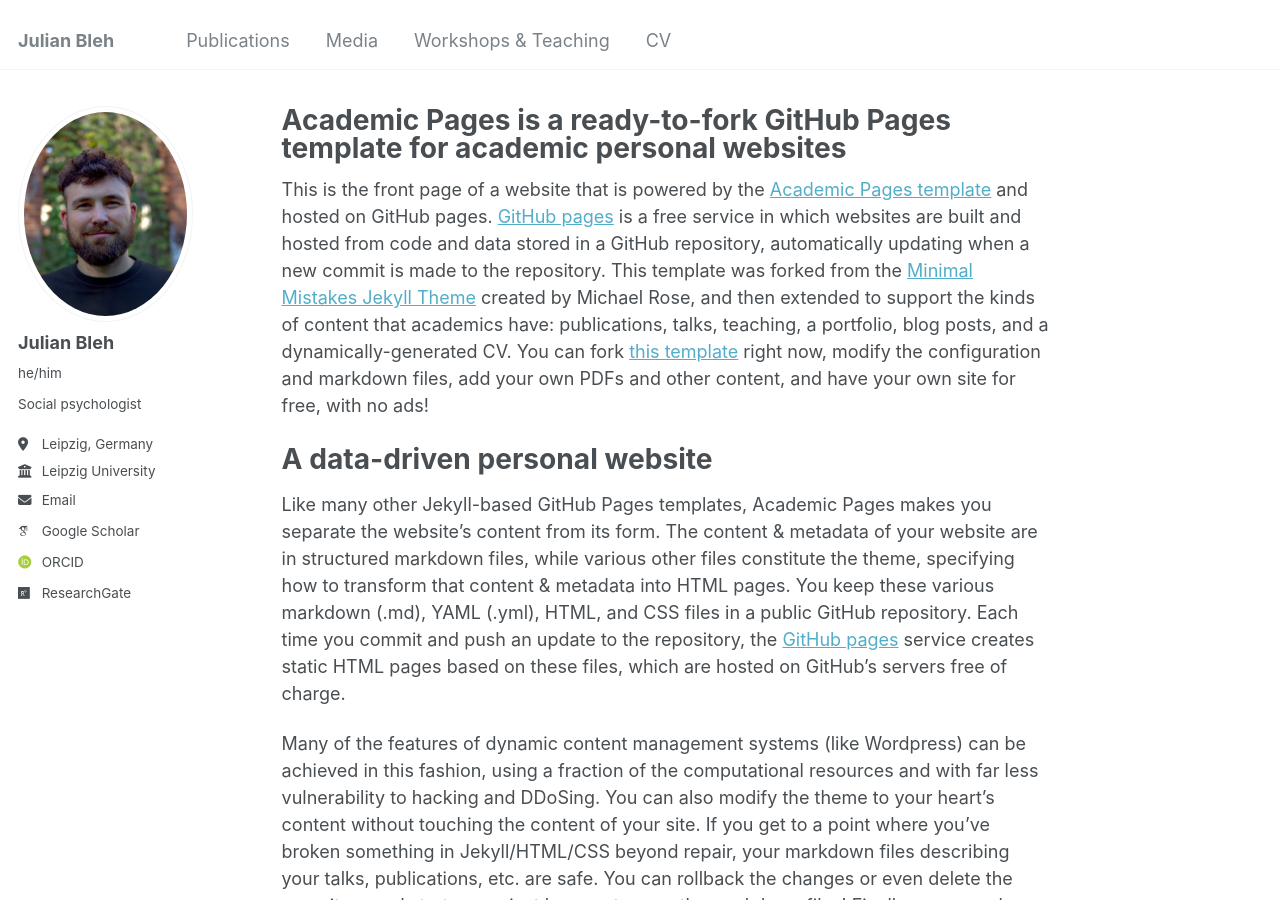
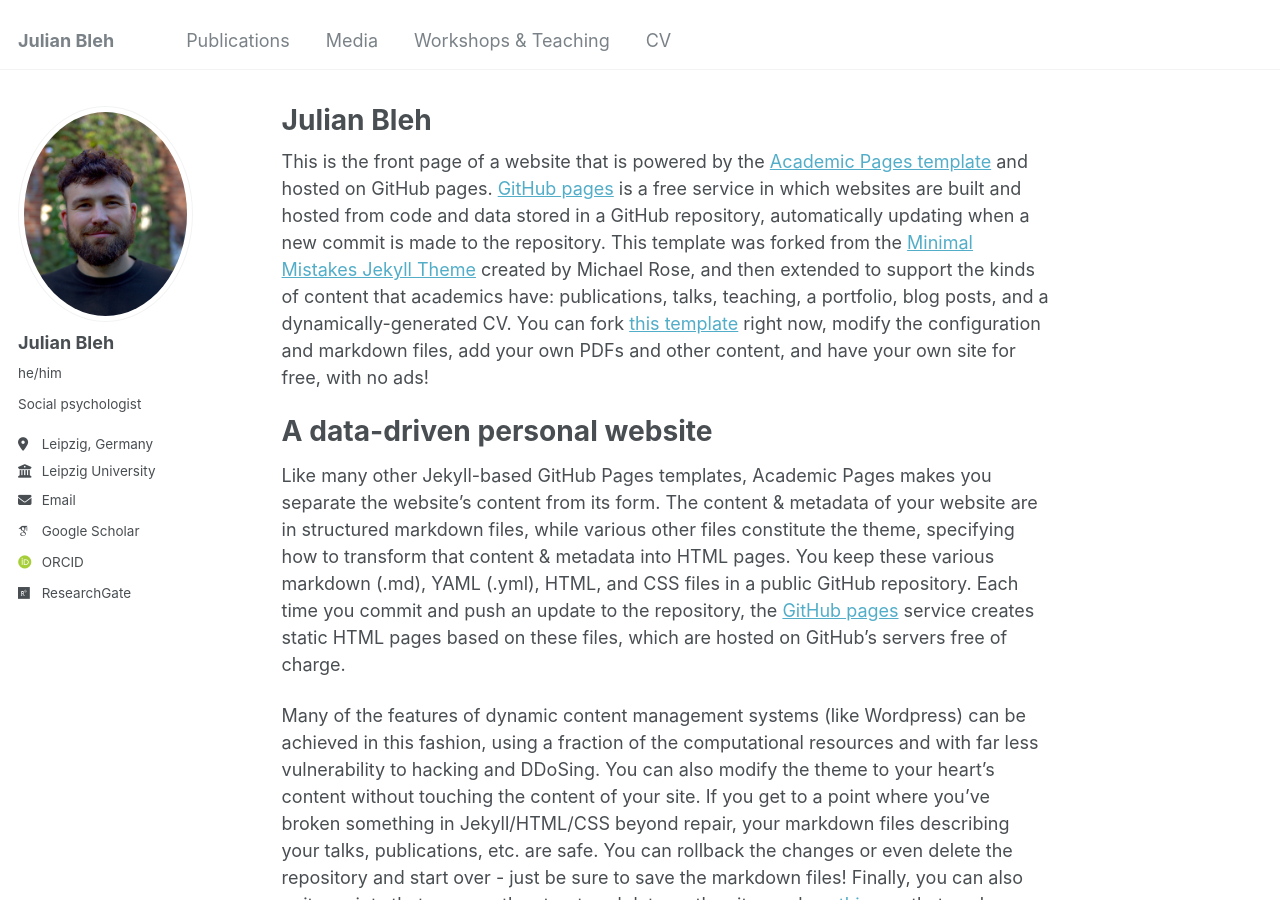
Before and after one commit to JulianBleh/JulianBleh1.github.io, a Jekyll site: the page built from _pages/about.md, in a window 1280 px wide and 900 px high. Built offline with Jekyll 4.4.1, drawn with Linux system fonts in a browser that asks for light colours; some web fonts are replaced.

Commit message:
Update about.md

```diff
--- a/_pages/about.md
+++ b/_pages/about.md
@@ -1,6 +1,6 @@
 ---
 permalink: /
-title: "Academic Pages is a ready-to-fork GitHub Pages template for academic personal websites"
+title: "Julian Bleh"
 author_profile: true
 redirect_from:
   - /about/
```
